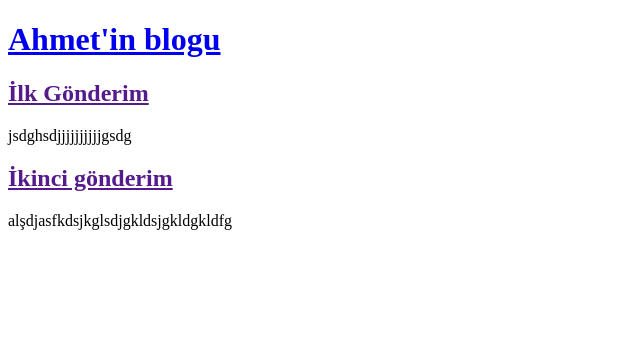
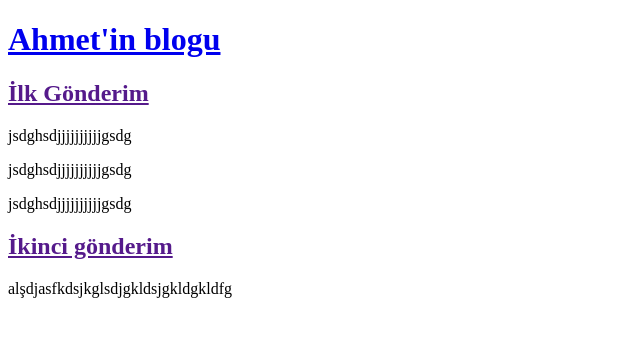
Before and after one commit to ahmetgoze/my-first-blog, a Django app: page / in a window 1280 px wide. Shown: the top 337 px of the page, without its empty margins (0-640 px from the left). Run offline with Django 3.2, Linux system fonts and the light colour scheme.

Commit message:
yazı ekledim.

```diff
--- a/templates/blogapp/post_list.html
+++ b/templates/blogapp/post_list.html
@@ -11,7 +11,7 @@
         <div>
 
             <h2><a href="">İlk Gönderim</a></h2>
-            <p>jsdghsdjjjjjjjjjjgsdg </p>
+            <p>jsdghsdjjjjjjjjjjgsdg </p><p>jsdghsdjjjjjjjjjjgsdg </p><p>jsdghsdjjjjjjjjjjgsdg </p>
         </div>
 
         <div>
```
